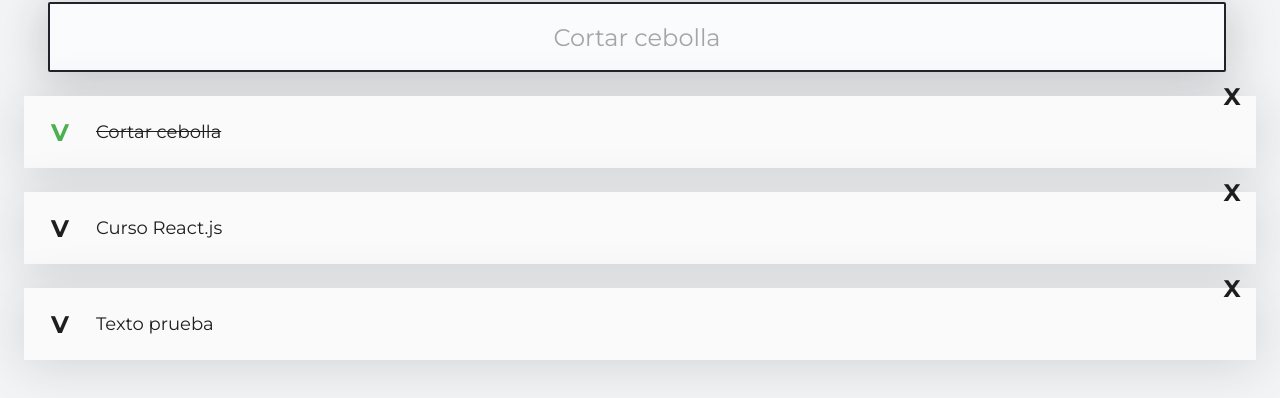
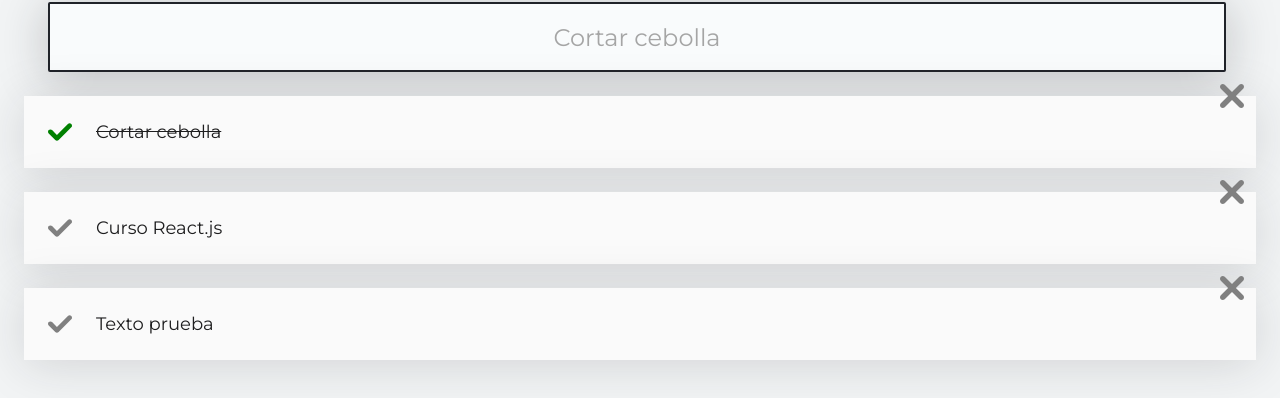
Before and after one commit to andymedinadev/platzi-curso-react, a React (Vite) app: page / in a window 1280 px wide. Shown: the part 123-521 px from the top of the page. Built offline with nearby package versions, Linux system fonts and the light colour scheme.

Commit message:
feat: added complete and delete icons

```diff
--- /dev/null
+++ b/src/CompleteIcon.jsx
@@ -0,0 +1,11 @@
+import { TodoIcon } from './TodoIcon'
+
+export function CompleteIcon ({ completed, onComplete }) {
+  return (
+    <TodoIcon
+      type='check'
+      color={completed ? 'green' : 'gray'}
+      onClick={onComplete}
+    />
+  )
+}
--- /dev/null
+++ b/src/DeleteIcon.jsx
@@ -0,0 +1,11 @@
+import { TodoIcon } from './TodoIcon'
+
+export function DeleteIcon ({ onDelete }) {
+  return (
+    <TodoIcon
+      type='delete'
+      color='gray'
+      onClick={onDelete}
+    />
+  )
+}
--- /dev/null
+++ b/src/TodoIcon.css
@@ -0,0 +1,42 @@
+.Icon-container {
+  cursor: pointer;
+  display: flex;
+  justify-content: center;
+  align-items: center;
+  height: 48px;
+  width: 48px;
+  font-size: 24px;
+  font-weight: bold;
+}
+
+.Icon-container-check {
+  position: absolute;
+  left: 12px;
+}
+
+.Icon-container-check--active {
+  color: #4CAF50;
+}
+
+.Icon-container-delete {
+  position: absolute;
+  top: -24px;
+  right: 0;
+}
+
+.Icon-container-delete:hover {
+  color: red;
+}
+
+.Icon-svg {
+  width: 24px;
+  height: 24px;
+}
+
+.Icon-container-check:hover .Icon-svg {
+  fill: green;
+}
+
+.Icon-container-delete:hover .Icon-svg {
+  fill: red;
+}
--- /dev/null
+++ b/src/TodoIcon.jsx
@@ -0,0 +1,28 @@
+import './TodoIcon.css'
+
+const CheckSVG = (props) => (
+  <svg xmlSpace='preserve' viewBox='0 0 405.272 405.272' {...props}>
+    <path d='M393.401 124.425 179.603 338.208c-15.832 15.835-41.514 15.835-57.361 0L11.878 227.836c-15.838-15.835-15.838-41.52 0-57.358 15.841-15.841 41.521-15.841 57.355-.006l81.698 81.699L336.037 67.064c15.841-15.841 41.523-15.829 57.358 0 15.835 15.838 15.835 41.514.006 57.361z' />
+  </svg>
+)
+const DeleteSVG = (props) => (
+  <svg xmlSpace='preserve' viewBox='0 0 348.333 348.334' {...props}>
+    <path d='M336.559 68.611 231.016 174.165l105.543 105.549c15.699 15.705 15.699 41.145 0 56.85-7.844 7.844-18.128 11.769-28.407 11.769-10.296 0-20.581-3.919-28.419-11.769L174.167 231.003 68.609 336.563c-7.843 7.844-18.128 11.769-28.416 11.769-10.285 0-20.563-3.919-28.413-11.769-15.699-15.698-15.699-41.139 0-56.85l105.54-105.549L11.774 68.611c-15.699-15.699-15.699-41.145 0-56.844 15.696-15.687 41.127-15.687 56.829 0l105.563 105.554L279.721 11.767c15.705-15.687 41.139-15.687 56.832 0 15.705 15.699 15.705 41.145.006 56.844z' />
+  </svg>
+)
+
+const iconTypes = {
+  check: (color) => <CheckSVG className='Icon-svg' fill={color} />,
+  delete: (color) => <DeleteSVG className='Icon-svg' fill={color} />
+}
+
+export function TodoIcon ({ type, color, onClick }) {
+  return (
+    <span
+      className={`Icon-container Icon-container-${type}`}
+      onClick={onClick}
+    >
+      {iconTypes[type](color)}
+    </span>
+  )
+}
--- a/src/TodoItem.css
+++ b/src/TodoItem.css
@@ -19,33 +19,3 @@
 .TodoItem-p--complete {
   text-decoration: line-through;
 }
-
-.Icon {
-  cursor: pointer;
-  display: flex;
-  justify-content: center;
-  align-items: center;
-  height: 48px;
-  width: 48px;
-  font-size: 24px;
-  font-weight: bold;
-}
-
-.Icon-check {
-  position: absolute;
-  left: 12px;
-}
-
-.Icon-check--active {
-  color: #4CAF50;
-}
-
-.Icon-delete {
-  position: absolute;
-  top: -24px;
-  right: 0;
-}
-
-.Icon-delete:hover {
-  color: red
-}
--- a/src/TodoItem.jsx
+++ b/src/TodoItem.jsx
@@ -1,25 +1,24 @@
+import { CompleteIcon } from './CompleteIcon'
+import { DeleteIcon } from './DeleteIcon'
 import './TodoItem.css'
 
 export function TodoItem ({ text, completed, onComplete, onDelete }) {
   return (
     <li className='TodoItem'>
-      <span
-        className={`Icon Icon-check ${completed ? 'Icon-check--active' : ''}`}
-        onClick={onComplete}
-      >
-        V {completed}
-      </span>
+      <CompleteIcon
+        completed={completed}
+        onComplete={onComplete}
+      />
+
       <p
         className={`TodoItem-p ${completed ? 'TodoItem-p--complete' : ''}`}
       >
         {text}
       </p>
-      <span
-        className='Icon Icon-delete'
-        onClick={onDelete}
-      >
-        X
-      </span>
+
+      <DeleteIcon
+        onDelete={onDelete}
+      />
     </li>
   )
 }
```
